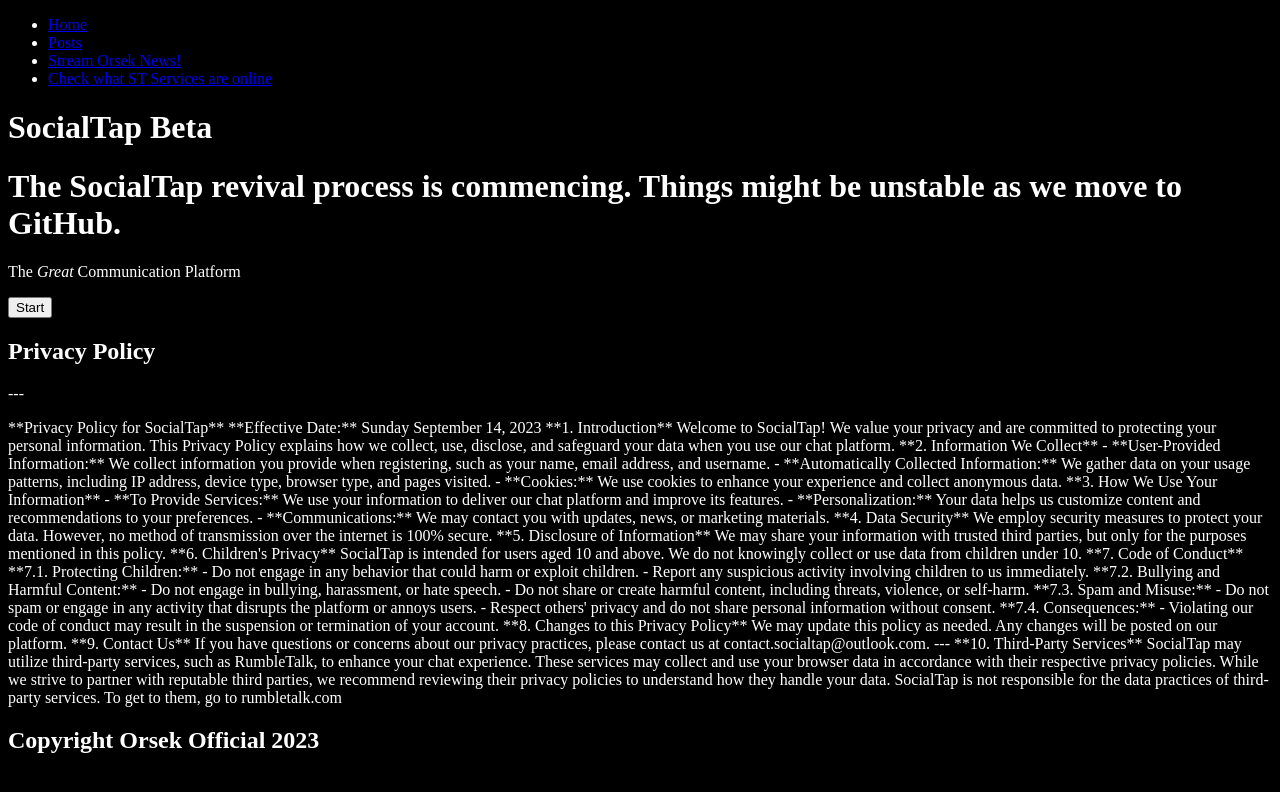
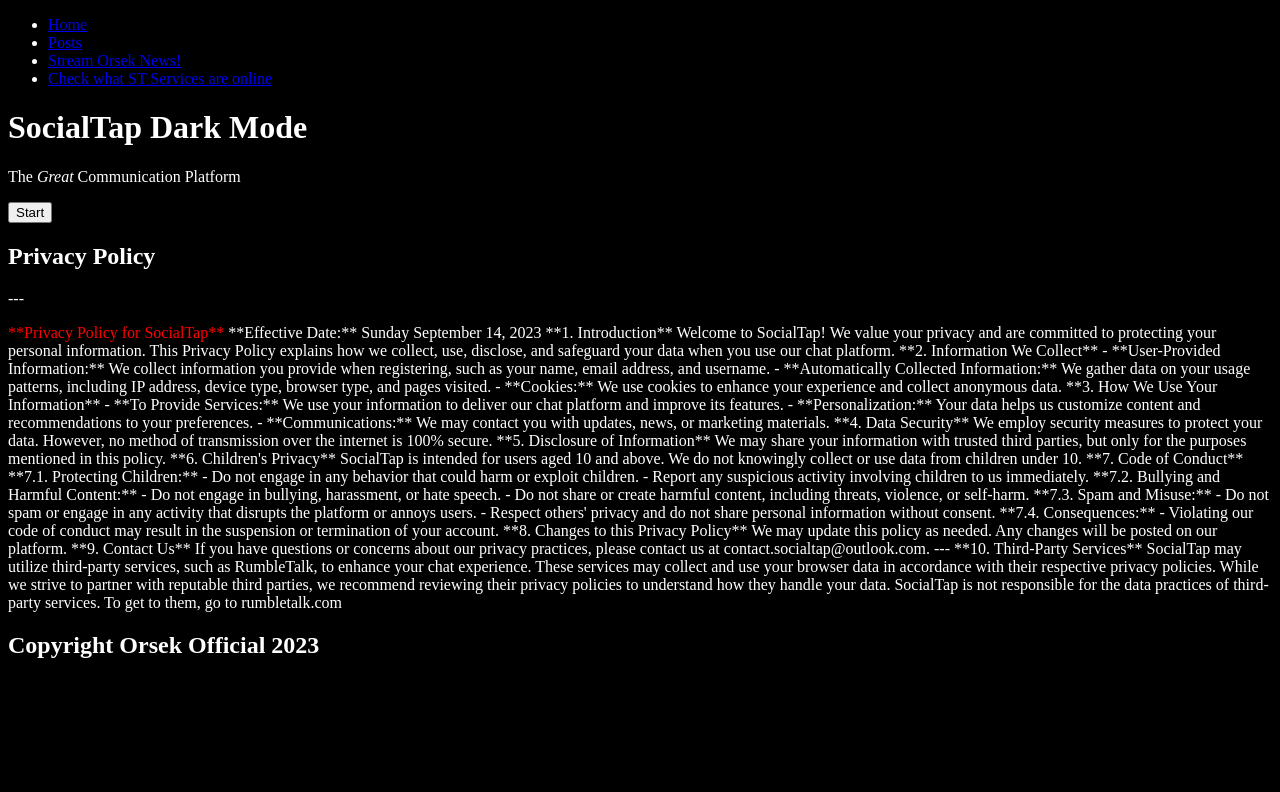
Before and after one commit to BrokenLatchhook/socialtap, a plain HTML site: page darkmode/index.html in a window 1280 px wide. Drawn offline with Linux system fonts and the light colour scheme; files whose address does not match are found by name.

Commit message:
Update stuff to dark mode

```diff
--- a/darkmode/index.html
+++ b/darkmode/index.html
@@ -4,7 +4,7 @@
 <head>
   <meta charset="utf-8">
   <meta name="viewport" content="width=device-width">
-  <title>SocialTap Beta</title>
+  <title>SocialTap Dark</title>
   <meta name="theme-color" content="#39ff14"/>
       <link rel="apple-touch-icon" sizes="180x180" href="/apple-touch-icon.png">
 <link rel="icon" type="image/png" sizes="32x32" href="/favicon-32x32.png">
@@ -30,8 +30,8 @@
 </head>
 
 <body>
-  <h1>SocialTap Beta</h1>
-  <h1>The SocialTap revival process is commencing. Things might be unstable as we move to GitHub.</h1>
+  <h1>SocialTap Dark Mode</h1>
+
   <p>The <i>Great</i> Communication Platform</p>
   <button onclick="document.location='https://brokenlatchhook.github.io/socialtap/client/'">Start</button>
   <!-- VISA Tracking Code for socialtap.orsekofficial.repl.co --><script>(function(v,i,s,a,t){v[t]=v[t]||function(){(v[t].v=v[t].v||[]).push(arguments)};if(!v._visaSettings){v._visaSettings={}}v._visaSettings[a]={v:'1.0',s:a,a:'1',t:t};var b=i.getElementsByTagName('body')[0];var p=i.createElement('script');p.defer=1;p.async=1;p.src=s+'?s='+a;b.appendChild(p)})(window,document,'//app-worker.visitor-analytics.io/main.js','ac9f23bc-179a-11ee-b589-901b0edac50a','va')</script><!-- VISA Tracking Code for socialtap.orsekofficial.repl.co -->
@@ -42,7 +42,7 @@
 ---
 
 <p><font
-color="white">**Privacy Policy for SocialTap**</font>
+color="red">**Privacy Policy for SocialTap**</font>
 
 **Effective Date:** Sunday September 14, 2023
 
```
